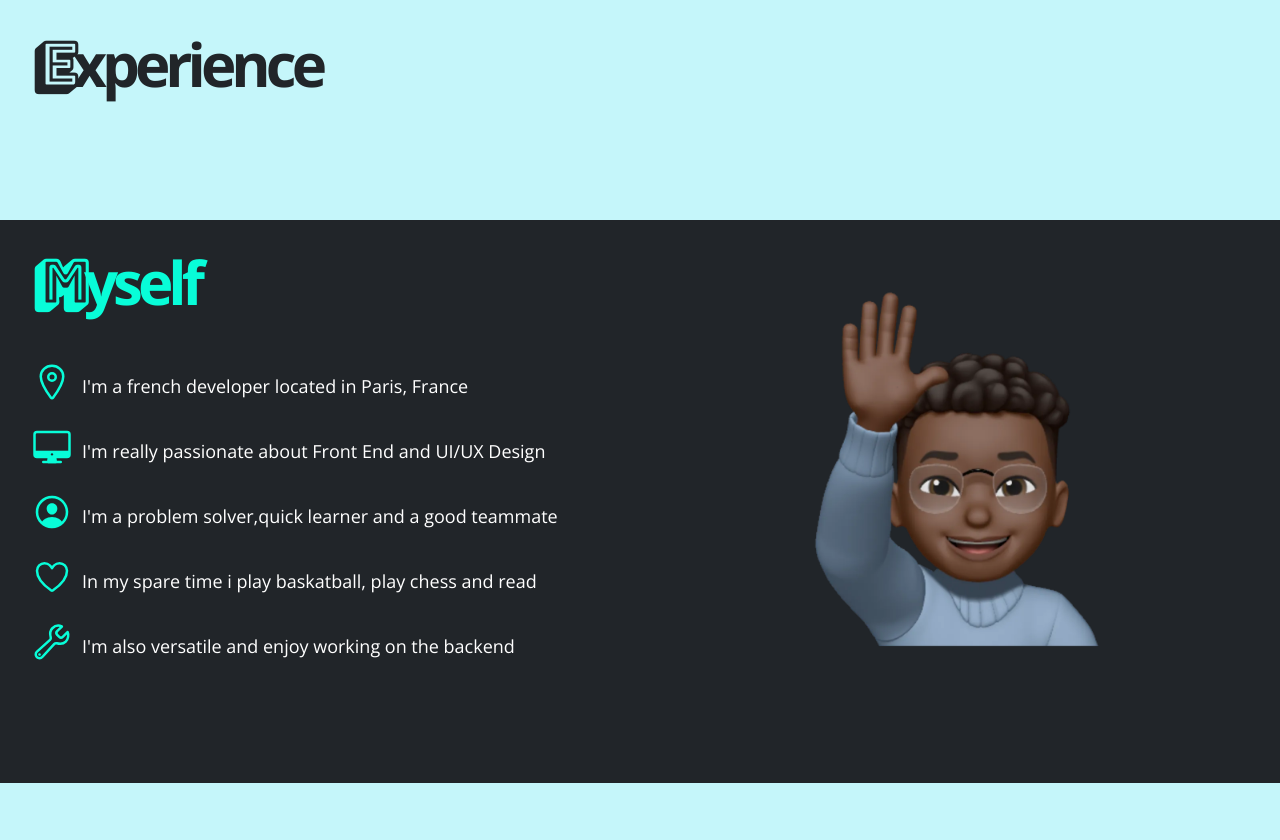
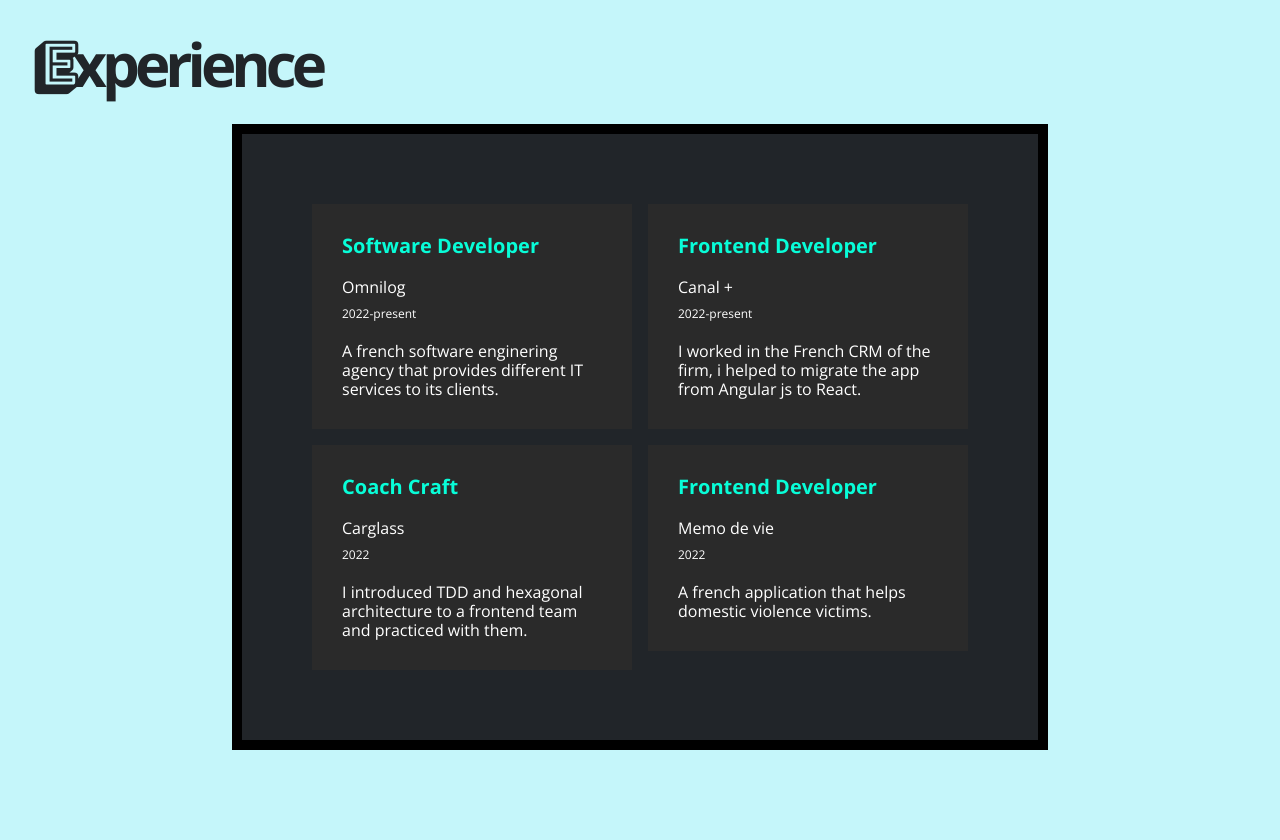
Before and after one commit to clemgbld/clement-s-portfolio, a React (Create React App) app: page / in a window 1280 px wide. Shown: the part 4740-5580 px from the top of the page. Built offline with nearby package versions, Linux system fonts and the light colour scheme.

Commit message:
new changed added

```diff
--- a/src/components/Experience/Experience.js
+++ b/src/components/Experience/Experience.js
@@ -1,11 +1,11 @@
-import React from 'react'
-import useMagic from '../hooks/use-magic'
-import { AnimatedH2 } from '../CustomMotion/CustomMotion'
-import Letter from '../UI/Letter'
-import classes from './Experience.module.css'
+import React from "react";
+import useMagic from "../hooks/use-magic";
+import { AnimatedH2 } from "../CustomMotion/CustomMotion";
+import Letter from "../UI/Letter";
+import classes from "./Experience.module.css";
+import ExperienceContainer from "./ExperienceContainer";
 
 const Experience = () => {
-
   const { ref, animation } = useMagic(
     { opacity: 0, translateY: "20px" },
     {
@@ -19,13 +19,13 @@
   );
 
   return (
-
     <section ref={ref} className={classes.container}>
       <AnimatedH2 id="experience" animate={animation} className={classes.title}>
         <Letter>E</Letter>xperience
       </AnimatedH2>
+      <ExperienceContainer />
     </section>
-  )
-}
+  );
+};
 
-export default Experience
+export default Experience;
--- a/src/components/Experience/Experience.module.css
+++ b/src/components/Experience/Experience.module.css
@@ -1,4 +1,4 @@
-.container{
+.container {
   background-color: #c5f6fa;
   display: flex;
   flex-direction: column;
--- /dev/null
+++ b/src/components/Experience/ExperienceCard.js
@@ -0,0 +1,39 @@
+import React from "react";
+import classes from "./ExperienceCard.module.css";
+import useMagic from "../hooks/use-magic";
+import { AnimatedDiv } from "../CustomMotion/CustomMotion";
+
+const ExperienceCard = ({ position, firm, dates, summary, delay }) => {
+
+  const { ref, animation } = useMagic(
+    {
+      opacity: 0,
+      x: "-30px",
+    },
+    {
+      opacity: 1,
+      x: 0,
+      transition: {
+        duration: 0.3,
+        delay
+      },
+    },
+    0.5
+  );
+
+  return (
+    <div ref={ref}>
+    <AnimatedDiv animate={animation} className={classes.expCard}>
+      <h3 className={classes.title}>{position}</h3>
+      <div className={classes.container}>
+        <p>{firm}</p>
+        <p className={classes.dates}>{dates}</p>
+      </div>
+      <p>{summary}</p>
+    </AnimatedDiv>
+    </div>
+
+  );
+};
+
+export default ExperienceCard;
--- /dev/null
+++ b/src/components/Experience/ExperienceCard.module.css
@@ -0,0 +1,37 @@
+.expCard {
+  line-height: 1.2;
+  font-size: 1.6rem;
+  display: flex;
+  justify-content: center;
+  flex-direction: column;
+  gap: 2rem;
+  max-width: 32rem;
+  width: 100%;
+  padding: 3rem;
+  background-color: #2a2a2a !important;
+  transition: all 0.3s ease-in-out;
+}
+
+.expCard:hover {
+
+    box-shadow: 0 0 0 1px rgba(8, 253, 216, 0.5);
+
+
+
+}
+
+.title {
+  color: #08fdd8;
+  font-size: 2rem;
+}
+
+.container {
+  display: flex;
+  justify-content: center;
+  flex-direction: column;
+  gap: 1rem;
+}
+
+.dates {
+  font-size: 1.2rem;
+}
--- /dev/null
+++ b/src/components/Experience/ExperienceContainer.js
@@ -0,0 +1,54 @@
+import React from "react";
+import { AnimatedDiv } from "../CustomMotion/CustomMotion";
+import useMagic from "../hooks/use-magic";
+import classes from "./ExperienceContainer.module.css";
+import ExperienceCard from "./ExperienceCard";
+
+const ExperienceContainer = () => {
+  const { ref, animation } = useMagic(
+    {
+      opacity: 0,
+      rotate: 5,
+    },
+    { opacity: 1, rotate: 0, transition: { duration: 0.4 } },
+    0.4
+  );
+
+  return (
+    <div ref={ref}>
+      <AnimatedDiv animate={animation} className={classes.container}>
+        <ExperienceCard
+          position="Software Developer"
+          firm="Omnilog"
+          dates="2022-present"
+          summary="A french software enginering agency that provides different IT services to its clients."
+          delay={0.3}
+        />
+
+        <ExperienceCard
+          position="Frontend Developer"
+          firm="Canal +"
+          dates="2022-present"
+          summary="I worked in the French CRM of the firm, i helped to migrate the app from Angular js to React."
+          delay={0.5}
+        />
+        <ExperienceCard
+          position="Coach Craft"
+          firm="Carglass"
+          dates="2022"
+          summary="I introduced TDD and hexagonal architecture to a frontend team and practiced with them."
+          delay={0.7}
+        />
+        <ExperienceCard
+          position="Frontend Developer"
+          firm="Memo de vie"
+          dates="2022"
+          summary="A french application that helps domestic violence victims."
+          delay={0.9}
+        />
+      </AnimatedDiv>
+    </div>
+  );
+};
+
+export default ExperienceContainer;
--- /dev/null
+++ b/src/components/Experience/ExperienceContainer.module.css
@@ -0,0 +1,13 @@
+.container {
+  max-width: 70vw;
+  width: fit-content;
+  padding: 0 3.2rem;
+  display: grid;
+  justify-content: center;
+  grid-template-columns: repeat(auto-fit, minmax(32rem, 1fr));
+  column-gap: 1.6rem;
+  row-gap: 1.6rem;
+  background-color: #212529;
+  padding: 7rem;
+  border: solid 1rem #000;
+}
--- a/src/components/Navigation/LinksContainer.js
+++ b/src/components/Navigation/LinksContainer.js
@@ -6,7 +6,7 @@
 export const to2 = "projects";
 export const to3 = "about";
 export const to4 = "contact";
-export const to5 = 'experience';
+export const to5 = "experience";
 
 export const text1 = "Skills";
 export const text2 = "Projects";
@@ -17,7 +17,7 @@
 export const delay1 = 0;
 export const delay2 = 0.3;
 export const delay3 = 0.9;
-export const delay4 = 0.12;
+export const delay4 = 1.2;
 export const delay5 = 0.6;
 
 export const offset1 = -115;
@@ -34,7 +34,6 @@
       <NavLink to={to5} delay={delay5} text={text5} offset={offset5} />
       <NavLink to={to3} delay={delay3} text={text3} offset={offset3} />
       <NavLink to={to4} delay={delay4} text={text4} offset={offset4} />
-
     </div>
   );
 };
--- a/src/components/Projects/Projects.js
+++ b/src/components/Projects/Projects.js
@@ -20,7 +20,7 @@
   "Next js - React - Slate - Redux - Zustand - Node - Express - MongoDB";
 
 const SummBlog = () => (
-  <p>
+  <span>
     I put up a technical blog in Next js as well as a custom CMS with the{" "}
     <a
       className={classes.link}
@@ -43,7 +43,7 @@
     practices such as Test driven development and Hexagonal architecture. I
     explored recursion in depth because i had to build a custom rendering system
     for my blog.
-  </p>
+  </span>
 );
 
 const Projects = () => {
```
Lines whose indentation alone changed are shown as unchanged.
